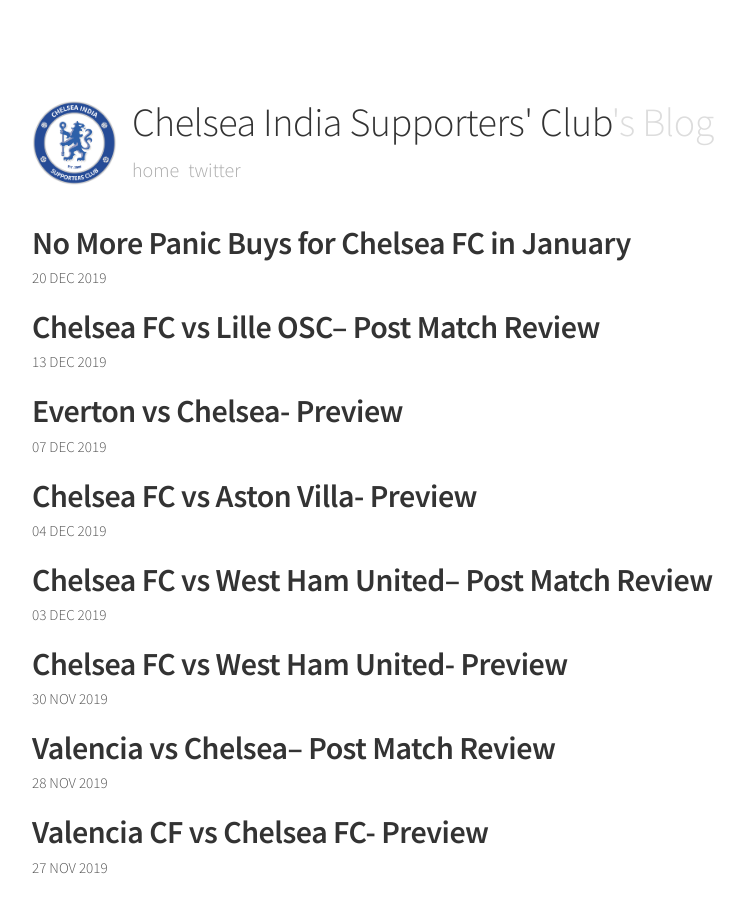
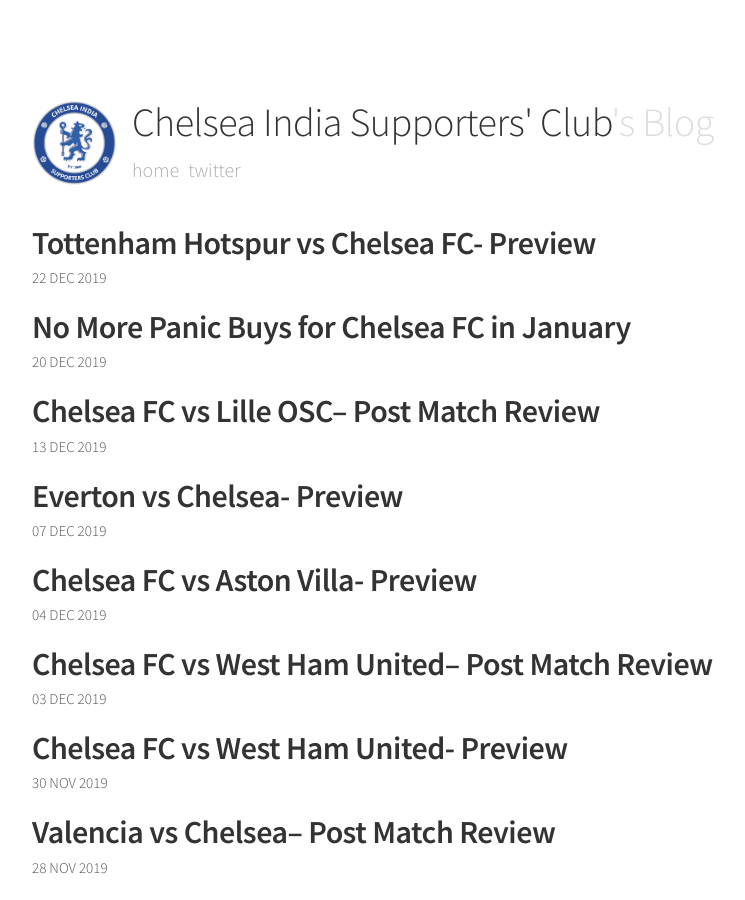
Before and after one commit to chelseafcindia/blog, a Jekyll site: the page built from index.html, in a window 1280 px wide and 900 px high. Shown: the whole window, without its empty margins (248-993 px from the left). Built offline with Jekyll 4.4.1, drawn with Linux system fonts in a browser that asks for light colours.

Commit message:
Updated Tottenham Hotspur Vs Chelsea Fc Preview and 1 other file

```diff
--- a/_drafts/tottenham-hotspur-vs-chelsea-fc-preview.markdown
+++ b/_posts/2019-12-22-tottenham-hotspur-vs-chelsea-fc-preview.markdown
@@ -1,6 +1,6 @@
 ---
 title: Tottenham Hotspur vs Chelsea FC- Preview
-date: 2019-12-21 12:13:00 +05:30
+date: 2019-12-22 13:02:00 +05:30
 categories:
 - Matchday
 - Matchday Preview
```
